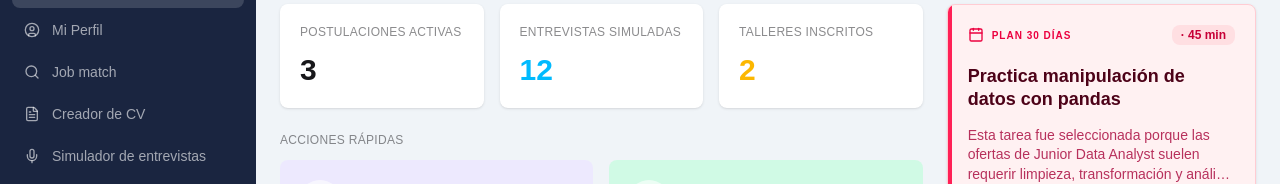
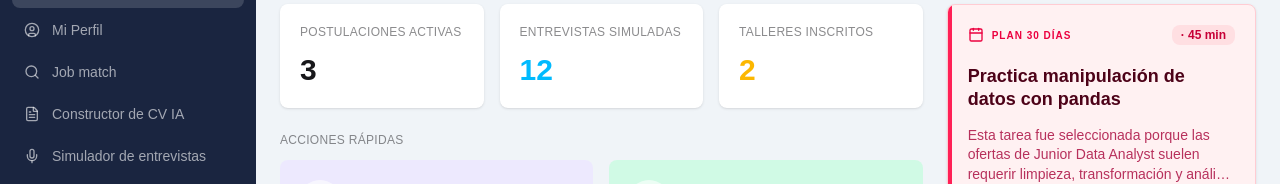
Before and after one commit to Omar-Cc/Xpedition-hackaton, a Next.js app in the folder frontend/: page /dashboard in a window 1280 px wide. Shown: the part 126-310 px from the top of the page. Built offline with nearby package versions, Linux system fonts and the light colour scheme.

Commit message:
Actualizado: navbar_2

```diff
--- a/frontend/src/components/layout/Sidebar.tsx
+++ b/frontend/src/components/layout/Sidebar.tsx
@@ -19,7 +19,7 @@ const navItems = [
   { href: '/dashboard', label: 'Inicio', icon: Home },
   { href: '/mi-perfil', label: 'Mi Perfil', icon: UserCircle },
   { href: '/job-match', label: 'Job match', icon: Search },
-  { href: '/cv-builder', label: 'Creador de CV', icon: FileText },
+  { href: '/cv-builder', label: 'Constructor de CV IA', icon: FileText },
   { href: '/simulator', label: 'Simulador de entrevistas', icon: Mic },
   { href: '/plan-30d', label: 'Planificación', icon: Calendar },
   { href: '/cursos', label: 'Aprende +', icon: BookOpen },
```
